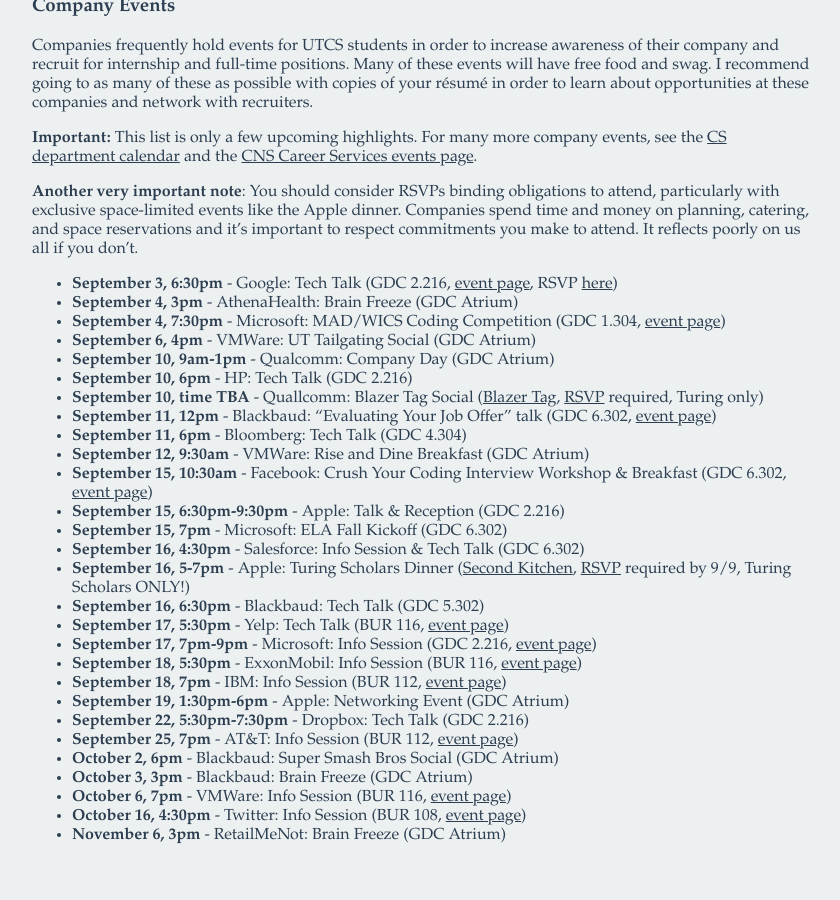
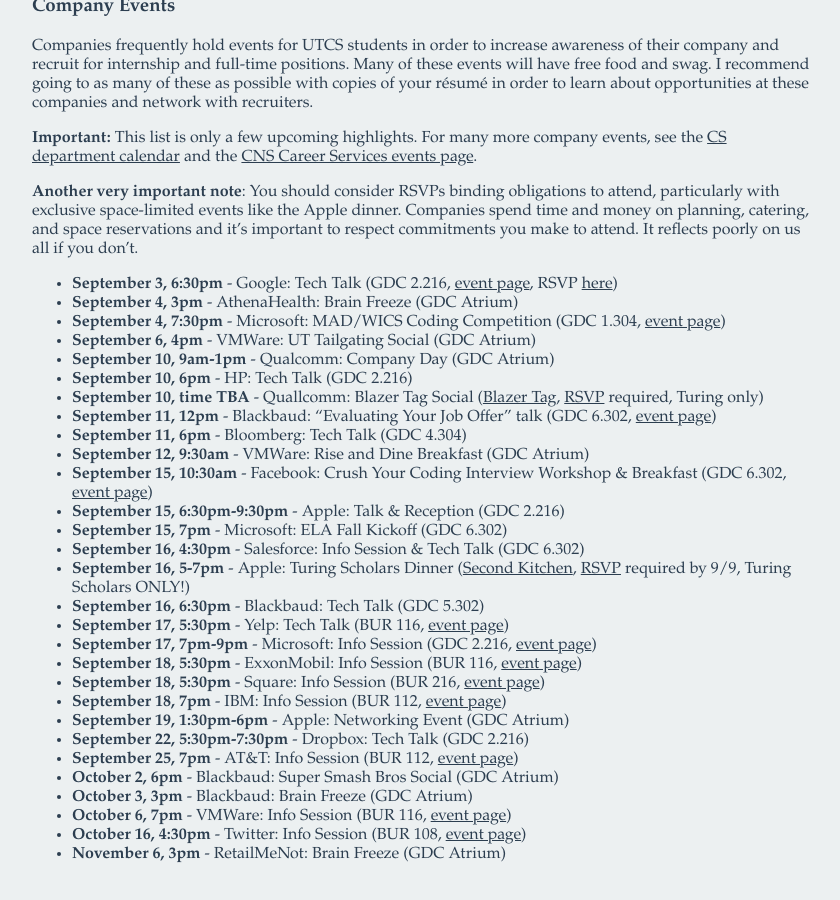
Before and after one commit to mattbroussard/mattbroussard.github.io, a Jekyll site: the page built from teaching/fall2014/pod/index.md, in a window 1280 px wide and 900 px high, scrolled down 1426 px. Shown: the whole window, without its empty margins (218-1058 px from the left). Built offline with Jekyll 4.4.1, drawn with Linux system fonts in a browser that asks for light colours; nearby versions of some CDN libraries; comment, search, counter and statistics services are not loaded.

Commit message:
add Square info session to company events

```diff
--- a/teaching/fall2014/pod/index.md
+++ b/teaching/fall2014/pod/index.md
@@ -110,6 +110,7 @@
 - **September 17, 5:30pm** - Yelp: Tech Talk (BUR 116, [event page](https://www.facebook.com/events/795355387198773/))
 - **September 17, 7pm-9pm** - Microsoft: Info Session (GDC 2.216, [event page](http://www.cs.utexas.edu/events/53130))
 - **September 18, 5:30pm** - ExxonMobil: Info Session (BUR 116, [event page](https://www.facebook.com/events/271164159735025/))
+- **September 18, 5:30pm** - Square: Info Session (BUR 216, [event page](https://www.facebook.com/events/1475661886051066/))
 - **September 18, 7pm** - IBM: Info Session (BUR 112, [event page](https://www.facebook.com/events/1442652739353995/))
 - **September 19, 1:30pm-6pm** - Apple: Networking Event (GDC Atrium)
 - **September 22, 5:30pm-7:30pm** - Dropbox: Tech Talk (GDC 2.216)
```
